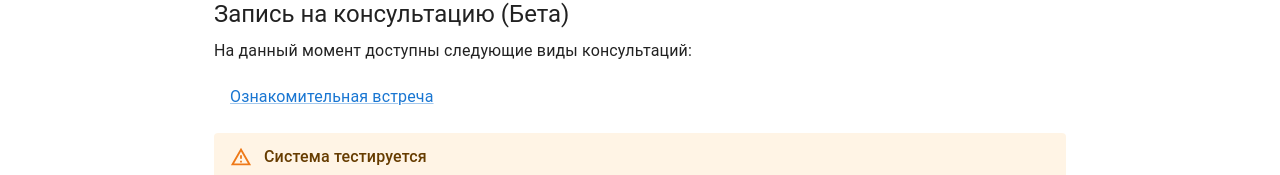
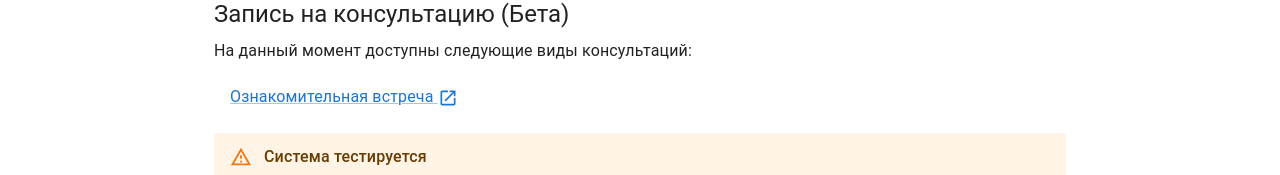
Before and after one commit to SiarheiBobryk/dariaklover, a React (Create React App) app: page /booking in a window 1280 px wide. Shown: the part 121-296 px from the top of the page. Built offline with nearby package versions, Linux system fonts and the light colour scheme; a web font is replaced by a local one.

Commit message:
Fix the view of the booking link (#311)

```diff
--- a/src/pages/Booking/Booking.tsx
+++ b/src/pages/Booking/Booking.tsx
@@ -8,7 +8,6 @@ import Alert from '@mui/material/Alert';
 import AlertTitle from '@mui/material/AlertTitle';
 import List from '@mui/material/List';
 import ListItem from '@mui/material/ListItem';
-import Link from '@mui/material/Link';
 // import Button from '@mui/material/Button';
 // import Dialog from '@mui/material/Dialog';
 // import DialogActions from '@mui/material/DialogActions';
@@ -18,6 +17,7 @@ import Link from '@mui/material/Link';
 // import { useTheme } from '@mui/material/styles';
 
 import Heading from '../../components/Heading';
+import LinkBlank from '../../components/LinkBlank';
 import Paragraph from '../../components/Paragraph';
 import { AppConfigContext, Config, CalendlyAppointment } from '../../providers/AppConfigProvider';
 import bookingMetaData from './bookingMetaData';
@@ -99,9 +99,9 @@ function References() {
           return (
             active && (
               <ListItem key={id}>
-                <Link href={`${calendlyHref}/${id}`} target={target}>
+                <LinkBlank href={`${calendlyHref}/${id}`} target={target}>
                   {label}
-                </Link>
+                </LinkBlank>
               </ListItem>
             )
           );
```
Also changed, not shown: 1 other file (tests, documents, lock files or other folders).
